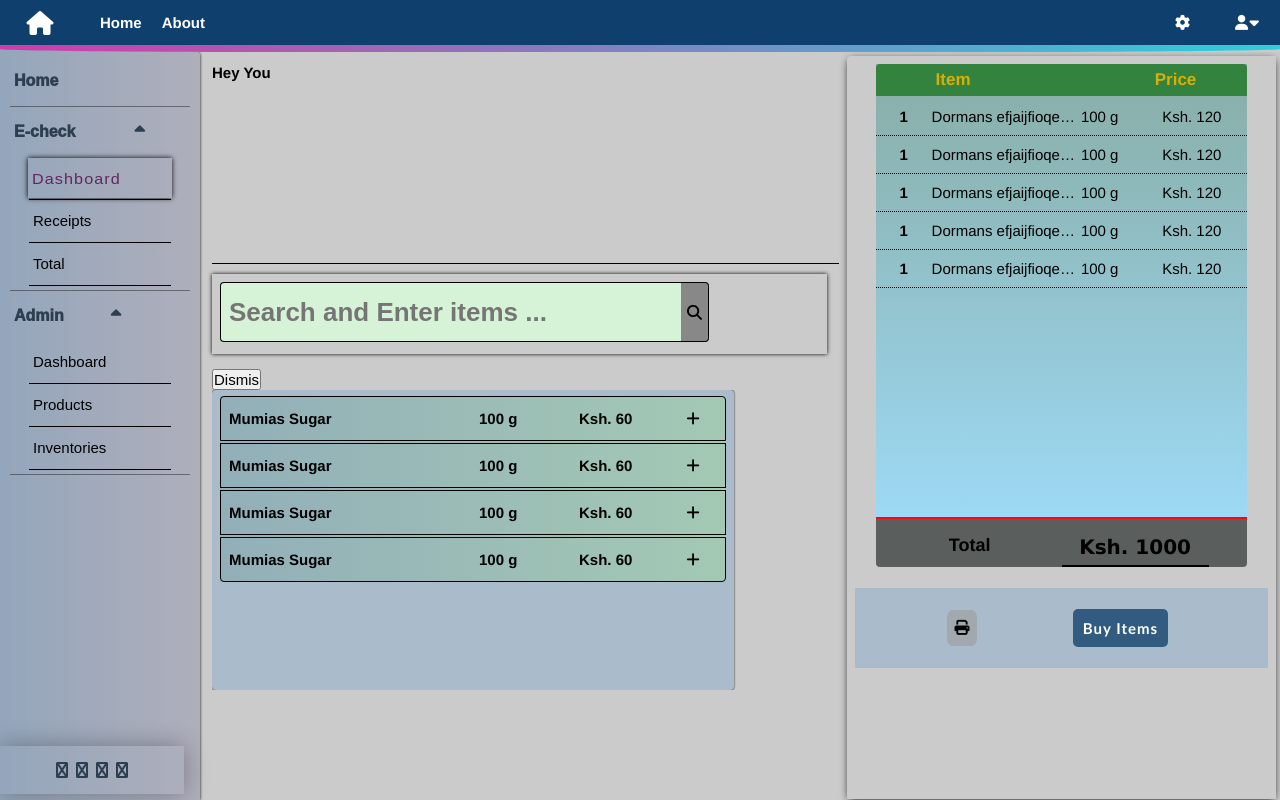
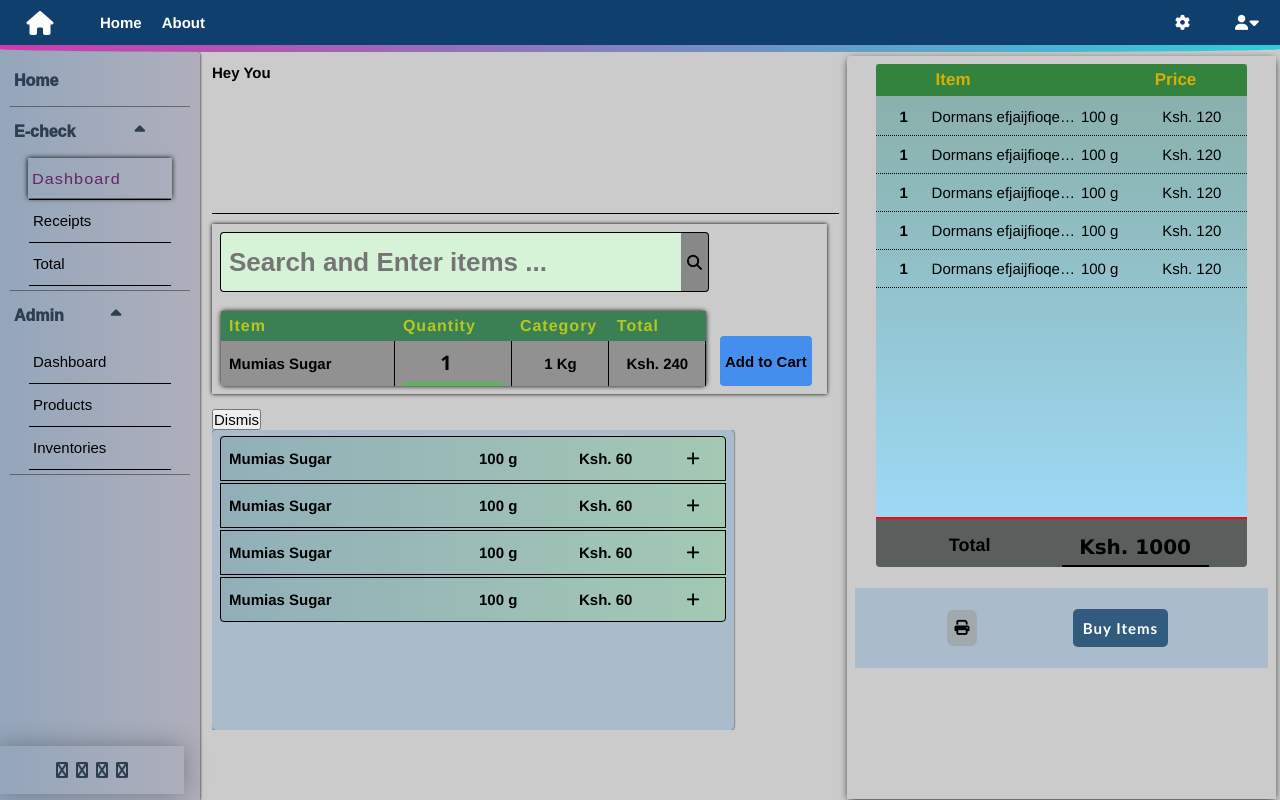
Before and after one commit to musango-willy/store-management, a Vue app: page /checkout in a window 1280 px wide. Built offline with nearby package versions, Linux system fonts and the light colour scheme.

Commit message:
Invoice section

```diff
--- a/package.json
+++ b/package.json
@@ -10,6 +10,7 @@
   "dependencies": {
     "core-js": "^3.6.5",
     "vue": "^3.0.0",
+    "vue-js-modal": "^2.0.1",
     "vue-router": "^4.0.0-0",
     "vuex": "^4.0.0-0"
   },
--- a/src/views/Echeck/CheckOut.vue
+++ b/src/views/Echeck/CheckOut.vue
@@ -29,7 +29,7 @@
                             <tbody>
                                 <tr>
                                     <td><span>Mumias Sugar</span></td>
-                                    <td><span><input type="number" name="" value="1" id="" min="1"></span></td>
+                                    <td><span><input type="number" ref="changeQuantity" name="" value="1" id=""></span></td>
                                     <td><span>1 Kg</span></td>
                                     <td><span>Ksh. 240</span></td>
                                 </tr>
@@ -74,8 +74,17 @@ export default {
     data() {
         return {
             dismissible: true,
-            itemFound: false,
+            itemFound: true,
         }
+    },
+    created() {
+        document.addEventListener('keyup', (event) => {
+            const keyName = event.key;
+
+            if (keyName === '/') {
+                this.$refs.changeQuantity.focus();
+            }
+        }, false);
     },
     methods: {
         dismiss() {
@@ -141,7 +150,7 @@ export default {
 
     .left-top {
         width: 100%;
-        height: 200px;
+        height: 150px;
         border-bottom: 1px solid #000;
     }
     .form-check {
```
Also changed, not shown: 1 other file (tests, documents, lock files or other folders).
